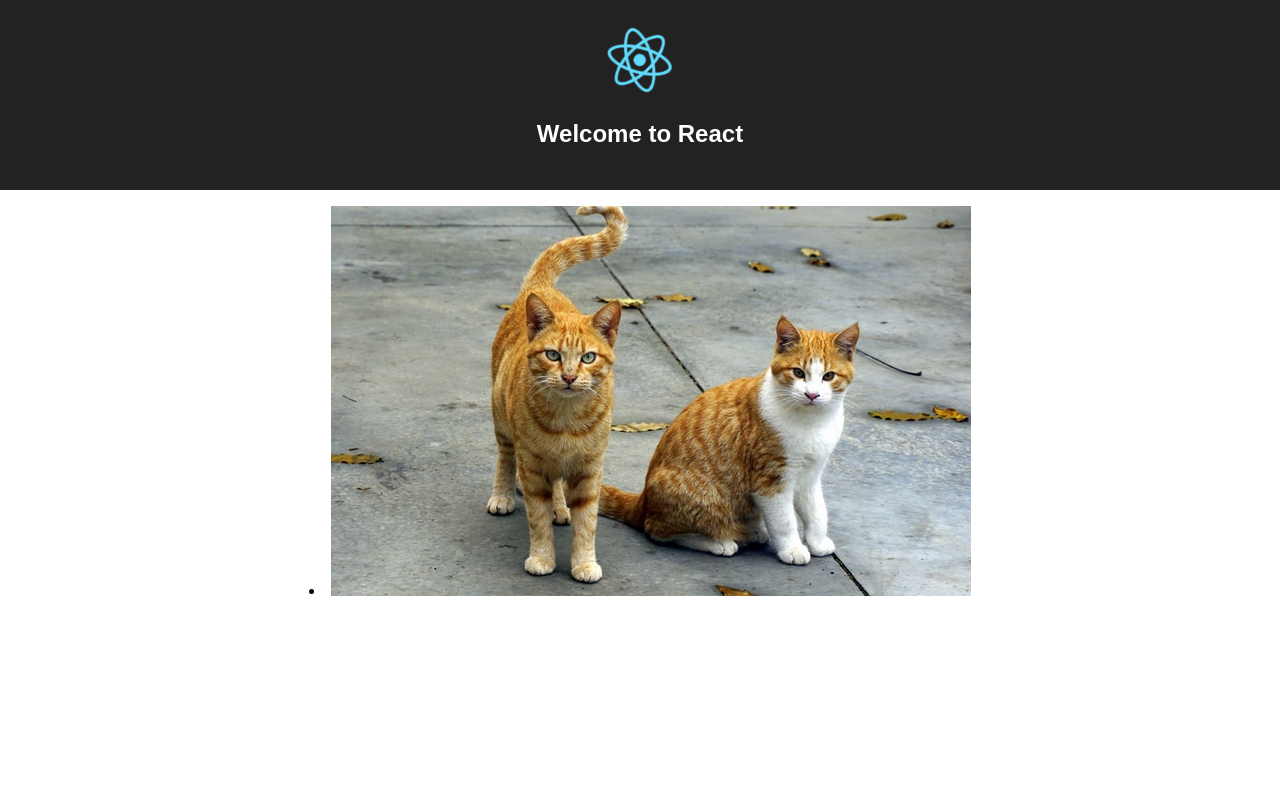
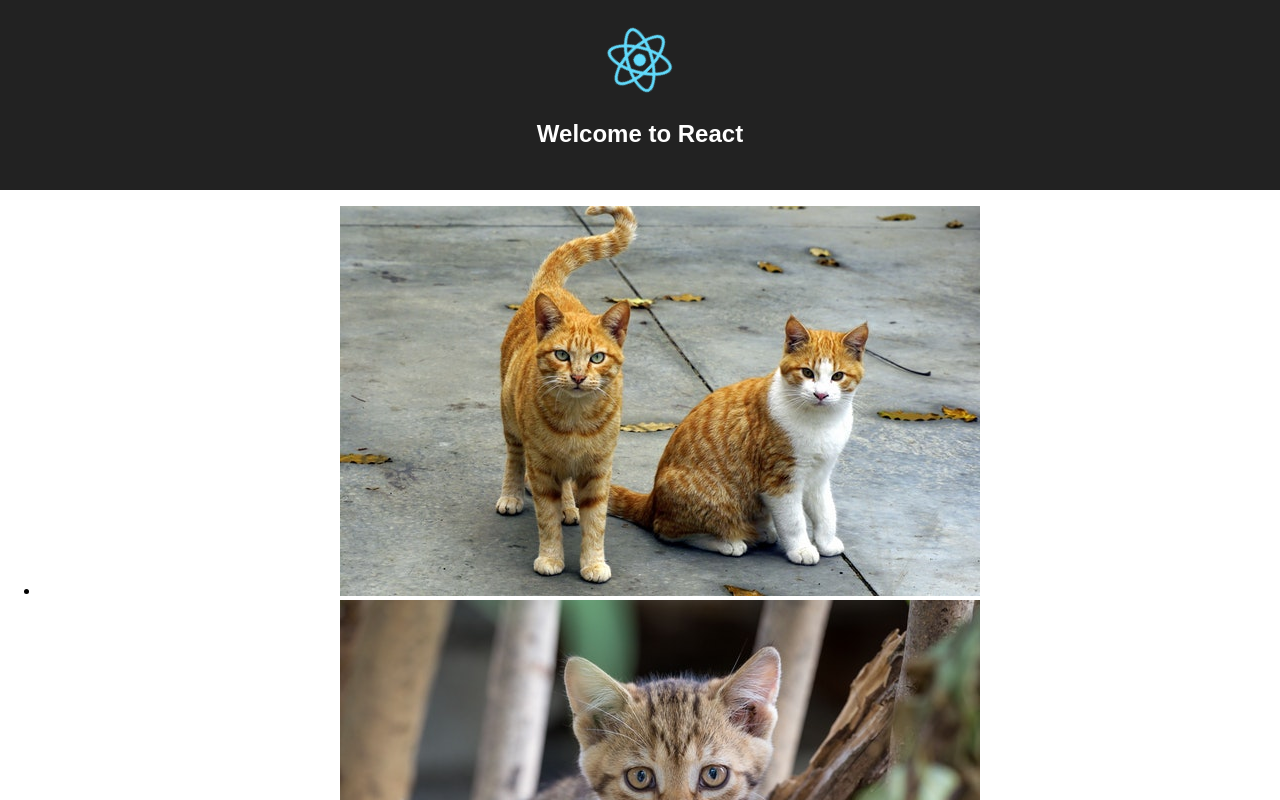
Before and after one commit to ewintram/insta-gallery, a React (Create React App) app: page / in a window 1280 px wide. Shown: the top 800 px of the page. Built offline with nearby package versions, Linux system fonts and the light colour scheme.

Commit message:
App renders Posts component

```diff
--- a/src/App.js
+++ b/src/App.js
@@ -1,6 +1,6 @@
 import React, { Component } from 'react';
 import logo from './logo.svg';
-import Photo from './Photo';
+import Posts from './Posts';
 import './App.css';
 
 class App extends Component {
@@ -12,7 +12,7 @@ class App extends Component {
           <h1 className="App-title">Welcome to React</h1>
         </header>
         <p className="feed">
-          <Photo photo={this.props.posts[0]} />
+          <Posts posts={this.props.posts} />
         </p>
       </div>
     );
```
